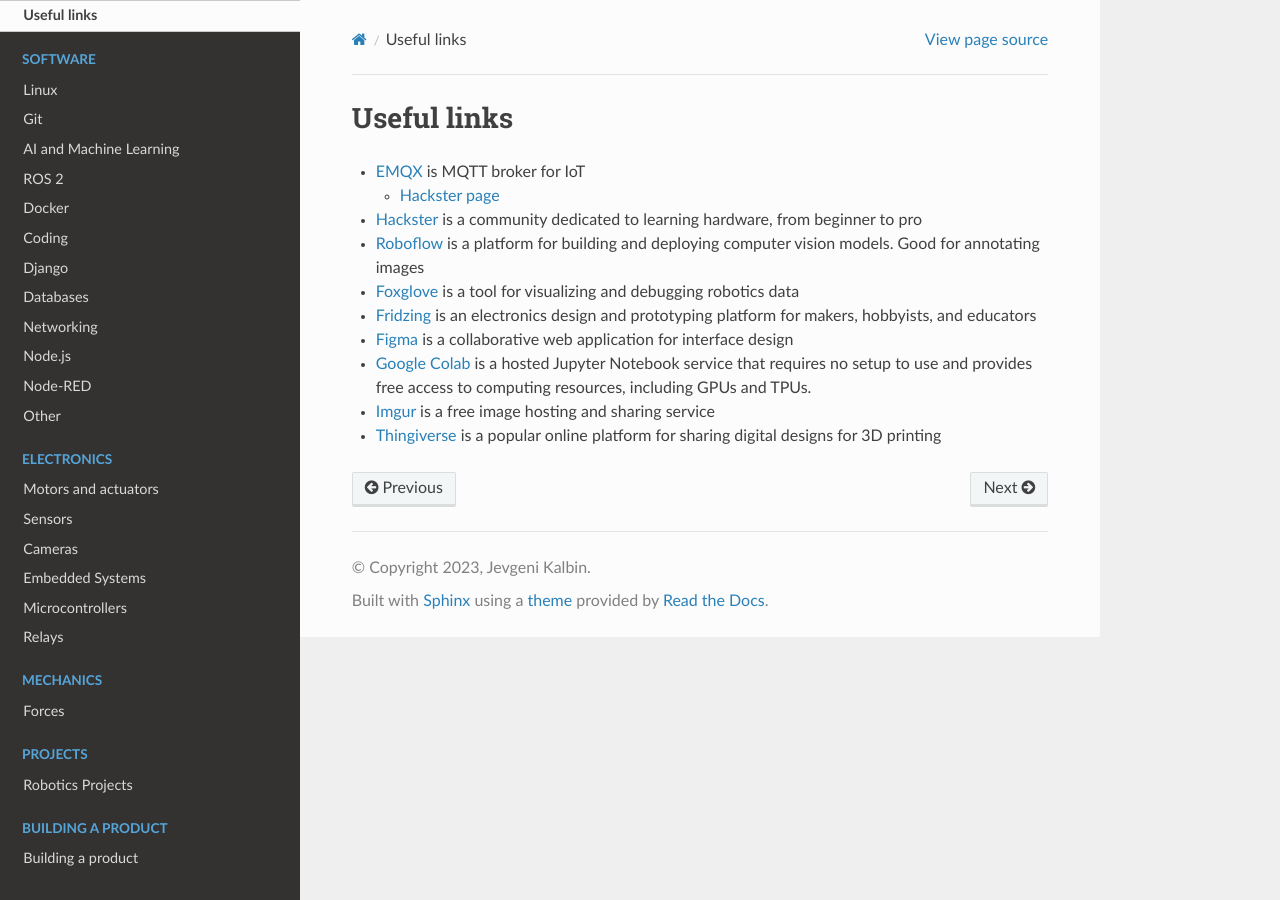
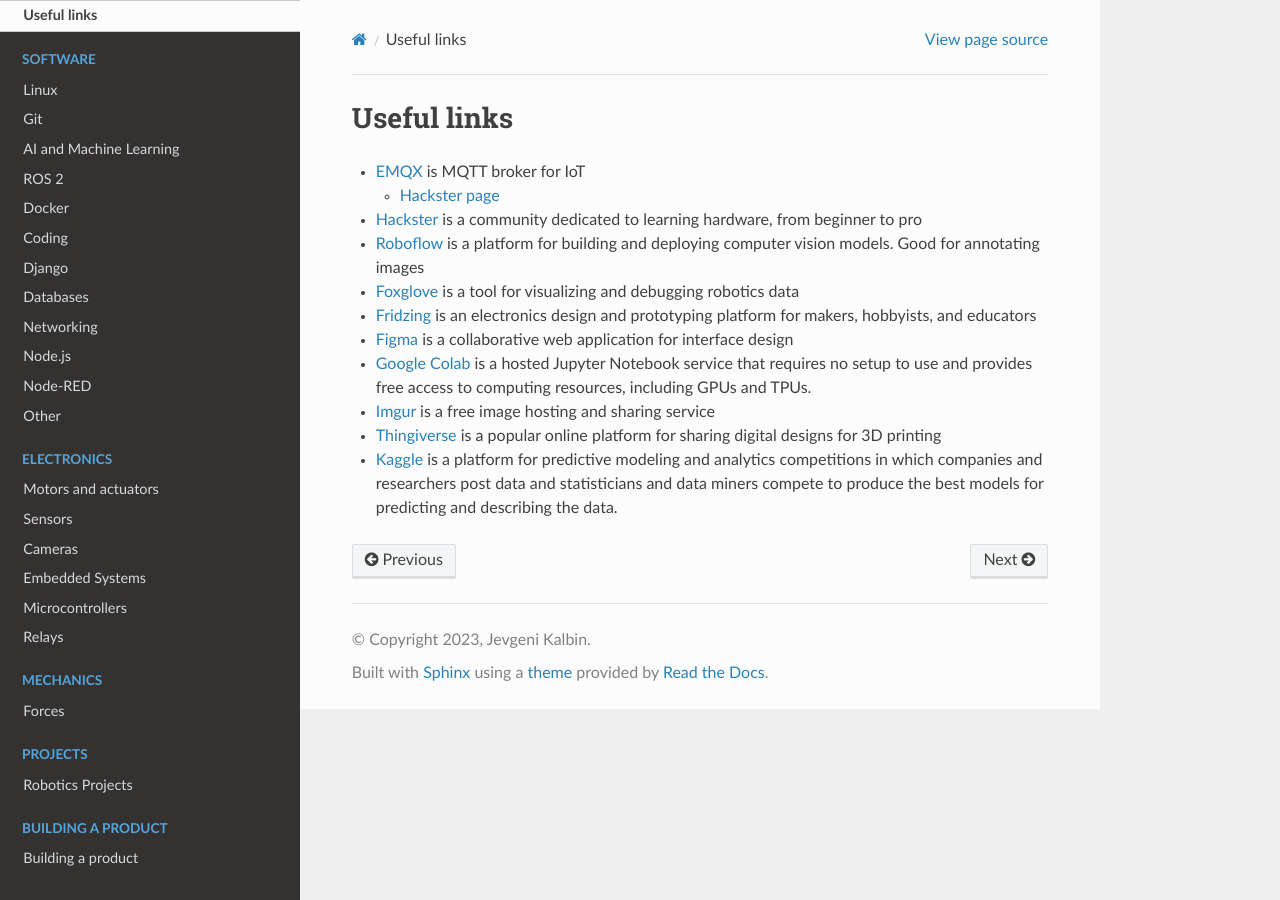
Before and after one commit to jevgenik/manuals, a Sphinx documentation site: the page built from source/files/useful.rst, in a window 1280 px wide. Built offline with Sphinx 7.4.7 and the Read the Docs theme 2.0.0, drawn with Linux system fonts in a browser that asks for light colours.

Commit message:
useful links

```diff
--- a/source/files/useful.rst
+++ b/source/files/useful.rst
@@ -21,3 +21,6 @@ Useful links
 * `Imgur <https://imgur.com/>`_ is a free image hosting and sharing service
 
 * `Thingiverse <https://www.thingiverse.com/>`_ is a popular online platform for sharing digital designs for 3D printing
+
+* `Kaggle <https://www.kaggle.com/>`_ is a platform for predictive modeling and analytics competitions in which companies and researchers post data and statisticians
+  and data miners compete to produce the best models for predicting and describing the data.
```
